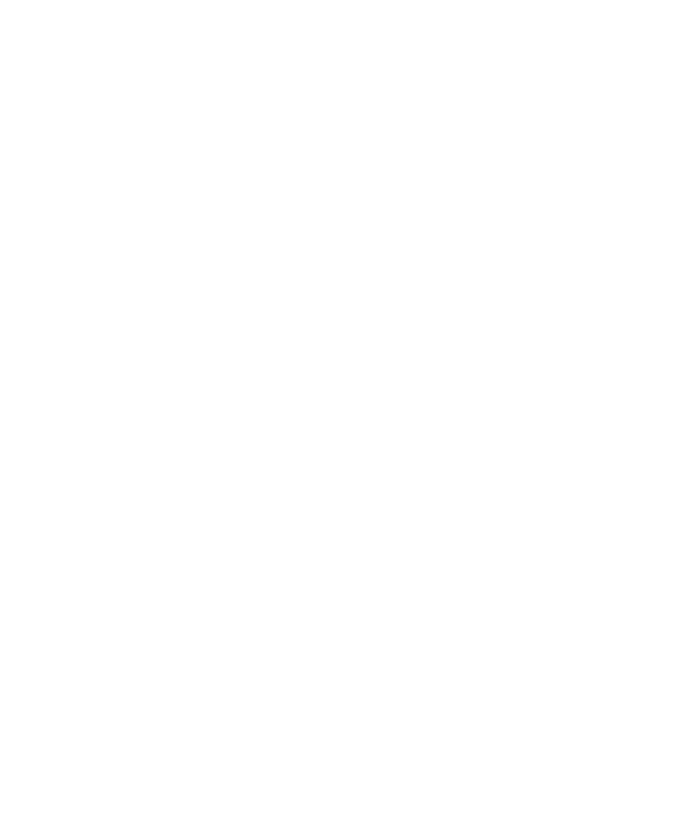
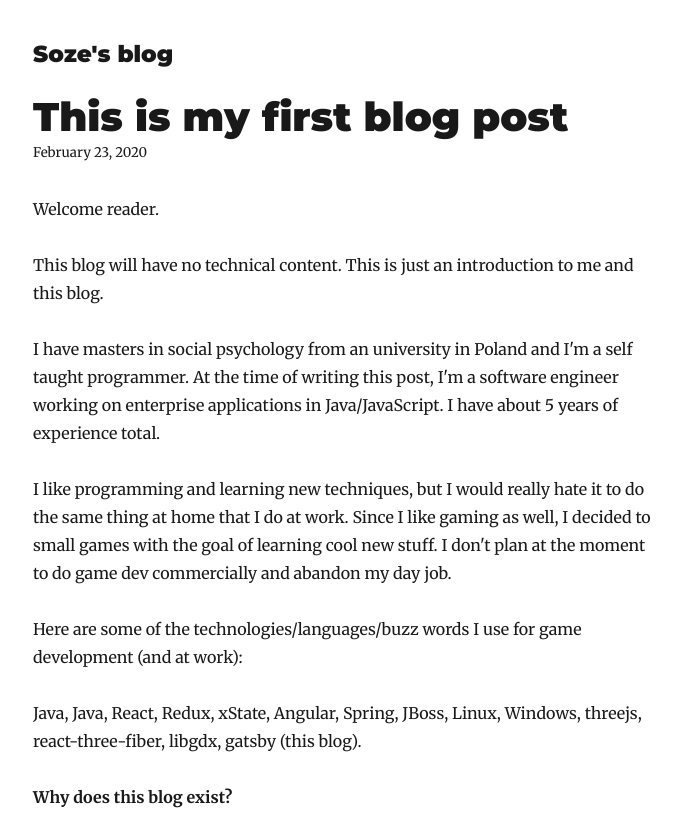
Before and after one commit to sozemego/sozes-blog, a Gatsby site: page /first-post/ in a window 1280 px wide. Before the commit this address had no page. Shown: the top 814 px of the page, without its empty margins (292-973 px from the left). Built offline with nearby package versions, Linux system fonts and the light colour scheme; Gatsby itself is replaced by a stand-in of ours; some packages are replaced by stand-ins of ours.

Commit message:
Improvement to first-post

```diff
--- a/content/blog/hello-world/index.md
+++ b/content/blog/first-post/index.md
@@ -18,7 +18,7 @@ game dev commercially and abandon my day job.
 
 Here are some of the technologies/languages/buzz words I use for game development (and at work):
 
-Java, Java, React, Angular, Spring, JBoss, Linux, Windows,
+Java, Java, React, Redux, xState, Angular, Spring, JBoss, Linux, Windows,
 threejs, react-three-fiber, libgdx, gatsby (this blog).
 
 <b>Why does this blog exist?</b>
```
